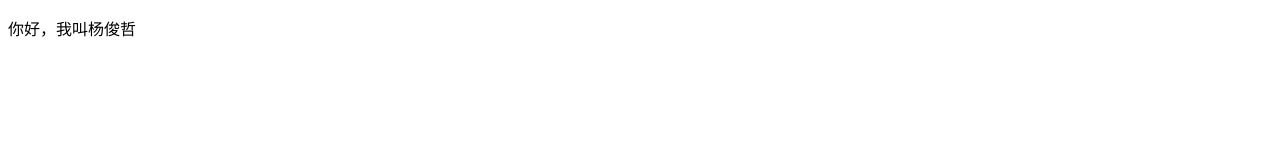
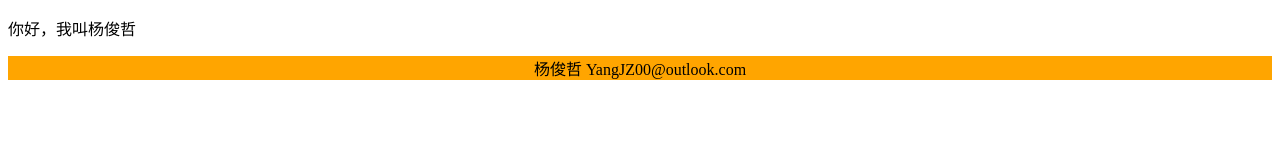
Before and after one commit to Yang-Junzhe/Yang-Junzhe.github.io, a plain HTML site: page index.html in a window 1280 px wide. Drawn offline with Linux system fonts and the light colour scheme.

Commit message:
Update index.html

```diff
--- a/index.html
+++ b/index.html
@@ -7,5 +7,7 @@
   </head>
   <body>
     <p>你好，我叫杨俊哲</p>
+    <div id="footer" style="background-color:#FFA500;clear:both;text-align:center;">
+    杨俊哲 YangJZ00@outlook.com</div>
   </body>
 </html>
```
